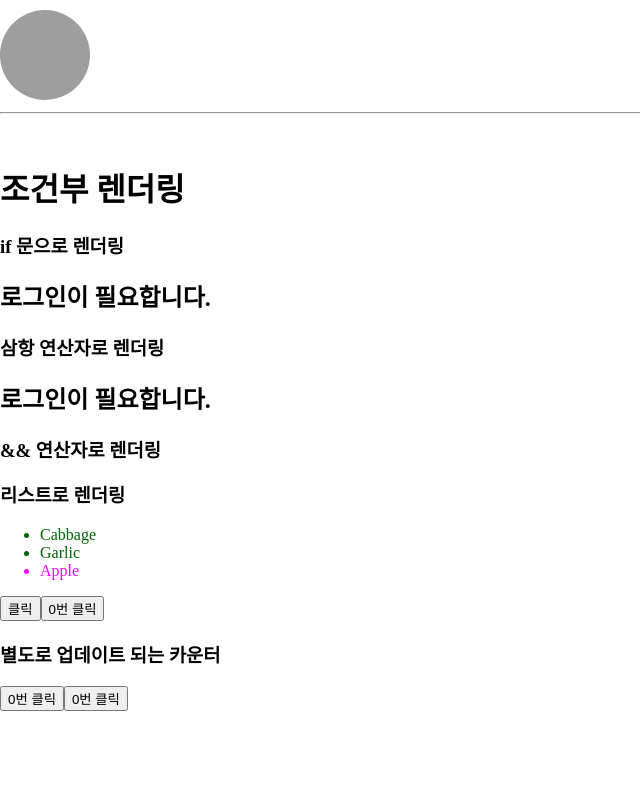
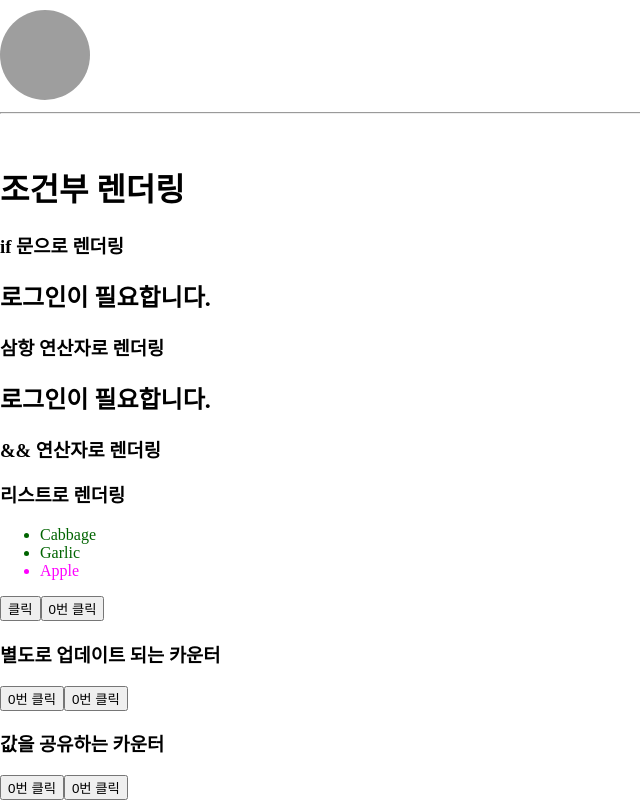
Before and after one commit to OMORI-Aubrey/studyReact, a React (Vite) app: page / in a window 1280 px wide. Shown: the part 389-1189 px from the top of the page, without its empty margins (0-640 px from the left). Before the commit the page ends 1100 px from the top, so only its background shows below. Built offline with nearby package versions, Linux system fonts and the light colour scheme; grey boxes are pictures that could not be loaded.

Commit message:
컴포넌트 간의 데이터 공유하기

```diff
--- a/src/App.jsx
+++ b/src/App.jsx
@@ -121,6 +121,15 @@ function MyCounter() {
 }
 
 
+function MyCounter2({ count, onClick }) {
+  return (
+    <button onClick={onClick}>
+      {count}번 클릭
+    </button>
+  );
+}
+
+
 function App() {
 
   /* 조건부 렌더링 */
@@ -146,6 +155,12 @@ function App() {
   const contentWithAnd = (
     <div>{isLoggedIn && <p>관리자만 볼 수 있는 문장입니다</p>}</div>
   )
+
+  const [count, setCount] = useState(0);
+
+  function handleClick() {
+    setCount(count + 1);
+  }
 
   return (
     <div>
@@ -184,6 +199,9 @@ function App() {
       <MyCounter />
       <MyCounter />
 
+      <h3>값을 공유하는 카운터</h3>
+      <MyCounter2 count={count} onClick={handleClick} />
+      <MyCounter2 count={count} onClick={handleClick} />
     </div>
   );
 }
```
